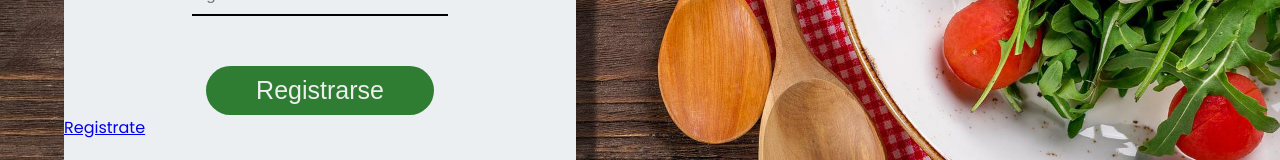
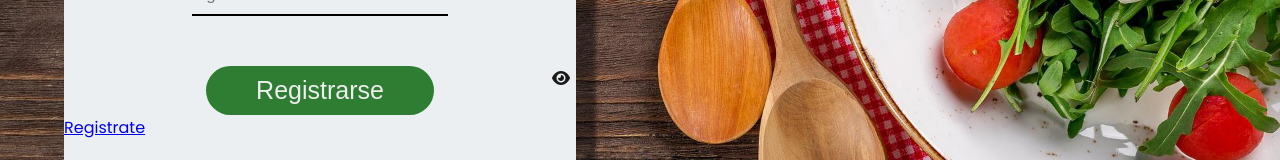
Before and after one commit to Gustavo-Vazquez9/Proyecto-Angular, an Angular app in the folder Costeo/: page /login in a window 1280 px wide. Shown: the part 321-481 px from the top of the page. Built offline with nearby package versions, Linux system fonts and the light colour scheme.

Commit message:
Se agregaro password pipe

```diff
--- /dev/null
+++ b/Costeo/src/app/Pipes/password.pipe.ts
@@ -0,0 +1,12 @@
+import { Pipe, PipeTransform } from '@angular/core';
+
+@Pipe({
+  name: 'password'
+})
+export class PasswordPipe implements PipeTransform {
+
+  transform(value: string, active: boolean): unknown {
+    return (!active) ? '*'.repeat(value.length) : value;
+  }
+
+}
--- a/Costeo/src/app/app.module.ts
+++ b/Costeo/src/app/app.module.ts
@@ -7,13 +7,15 @@ import { AppRoutingModule } from './app-routing.module';
 import { AppComponent } from './app.component';
 import { LoginComponent } from './components/login/login.component';
 import { RegisterComponent } from './components/register/register.component';
+import { PasswordPipe } from './Pipes/password.pipe';
 
 
 @NgModule({
   declarations: [
     AppComponent,
     LoginComponent,
-    RegisterComponent
+    RegisterComponent,
+    PasswordPipe
   ],
   imports: [
     BrowserModule,
--- a/Costeo/src/app/components/login/login.component.html
+++ b/Costeo/src/app/components/login/login.component.html
@@ -11,7 +11,9 @@
             </label>
 
             <label>Contraseña
-                <input type="password" placeholder="Ingresar contraseña" required name="password" [(ngModel)]="password">
+                <input placeholder="Ingresar contraseña" required name="contrasenia" [ngModel]="contrasenia | password:isActive"
+                (ngModelChange)="contrasenia = $event">
+                <i (click)="isActive=!isActive" class="fas fa-eye input-icon password"></i>
             </label>
 
         </div>
--- a/Costeo/src/app/components/login/login.component.scss
+++ b/Costeo/src/app/components/login/login.component.scss
@@ -26,6 +26,7 @@
                 position: relative;
                 left: 25%;
                 input {
+                    position: relative;
                     display: block;
                     width: 50%;
                     height: 40px;
@@ -33,6 +34,16 @@
                     font-size: 17px;
                     background-color: map-get($colors, "secondary-bg");
                     margin-bottom: 20px;
+                }
+                .input-icon {
+                    color: #191919;
+                    position: absolute;
+                    cursor: pointer;
+                    width: 50px;
+                    height: 20px;
+                    left: 360px;
+                    top: 200%;
+                    transform: translateY(-50%);
                 }
             }
         }
--- a/Costeo/src/app/components/login/login.component.ts
+++ b/Costeo/src/app/components/login/login.component.ts
@@ -9,8 +9,9 @@ import { Component} from '@angular/core';
 export class LoginComponent{
 
   user: string = '';
-  password: string = '';
+  contrasenia: string = '';
   error: boolean = false;
+  isActive: boolean = false;
 
   constructor() {
 
```
